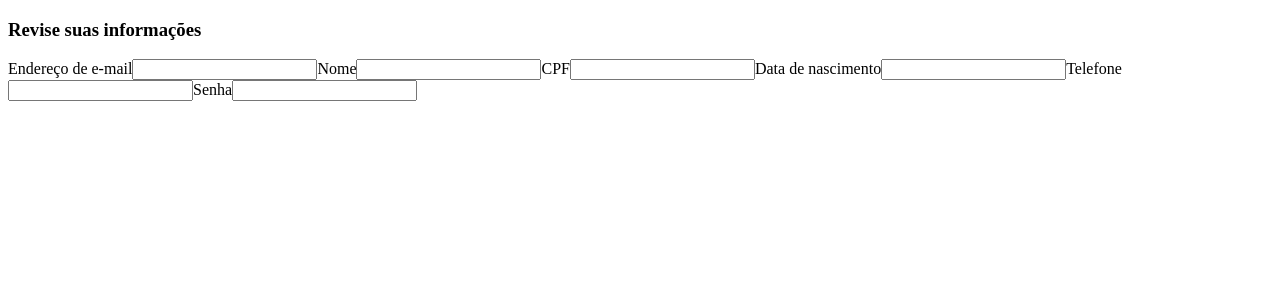
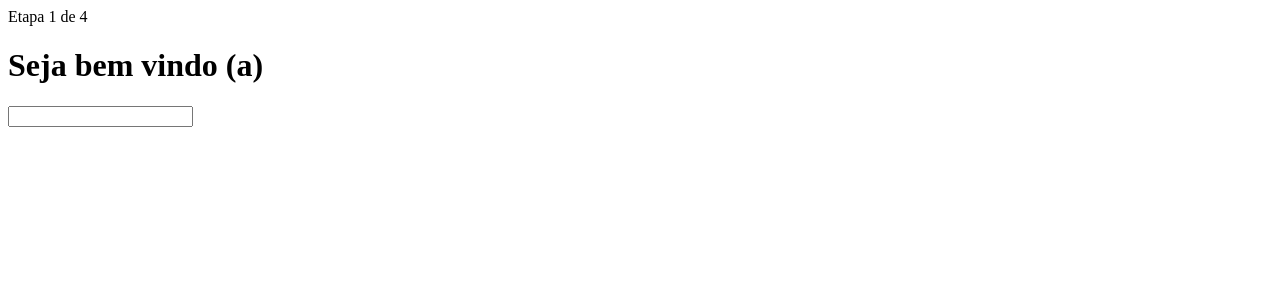
Before and after one commit to rafaelamazzelli-mb/challenge-web, a Vue app: page / in a window 1280 px wide. Shown: the top 300 px of the page. Built offline with nearby package versions, Linux system fonts and the light colour scheme.

Commit message:
Created input component

```diff
--- a/src/App.vue
+++ b/src/App.vue
@@ -1,9 +1,9 @@
 <script setup>
-import Review from './components/Review.vue'
+import WelcomeScreen from './components/steps-components/WelcomeScreen.vue'
 </script>
 
 <template>
-  <Review />
+  <WelcomeScreen />
 </template>
 
 <style scoped></style>
--- a/src/components/Review.vue
+++ /dev/null
@@ -1,31 +0,0 @@
-<script setup></script>
-
-<template>
-  <div class="title-review-your-informations">
-    <h3>Revise suas informações</h3>
-  </div>
-
-  <div class="form-container">
-    <form action="">
-      <label for="e-mail"> Endereço de e-mail</label>
-      <input type="email" name="email-address" />
-
-      <label for="name">Nome</label>
-      <input type="text" name="nome" />
-
-      <label for="cpf">CPF</label>
-      <input type="text" name="cpf" />
-
-      <label for="date">Data de nascimento</label>
-      <input type="text" name="date" />
-
-      <label for="telephone">Telefone</label>
-      <input type="text" name="telephone" />
-
-      <label for="password">Senha</label>
-      <input type="text" name="password" />
-    </form>
-  </div>
-</template>
-
-<style scoped></style>
--- /dev/null
+++ b/src/components/base-components/BaseButton.vue
@@ -0,0 +1,3 @@
+<script></script>
+
+<template></template>
--- /dev/null
+++ b/src/components/base-components/BaseInput.vue
@@ -0,0 +1,19 @@
+<script setup>
+const emit = defineEmits(['update:modelValue'])
+const props = defineProps({
+  nameLabel: String,
+  modelValue: String,
+  typeInput: String,
+})
+</script>
+
+<template>
+  <label :name="nameLabel" />
+  <input
+    :type="typeInput"
+    :value="modelValue"
+    @input="$emit('update:modelValue', $event.target.value)"
+  />
+</template>
+
+<style scoped></style>
--- /dev/null
+++ b/src/components/base-components/Form.vue
@@ -0,0 +1,5 @@
+<script setup></script>
+
+<template></template>
+
+<style scoped></style>
--- /dev/null
+++ b/src/components/steps-components/WelcomeScreen.vue
@@ -0,0 +1,13 @@
+<script setup>
+import BaseInput from '@/components/base-components/BaseInput.vue'
+import { ref } from 'vue'
+
+const responseFromInput = ref('')
+</script>
+
+<template>
+  <span>Etapa 1 de 4</span>
+  <h1>Seja bem vindo (a)</h1>
+  <BaseInput v-model="responseFromInput" />
+  {{ responseFromInput }}
+</template>
```
Also changed, not shown: src/styles/main.scss (added), src/styles/variables.scss (added).
